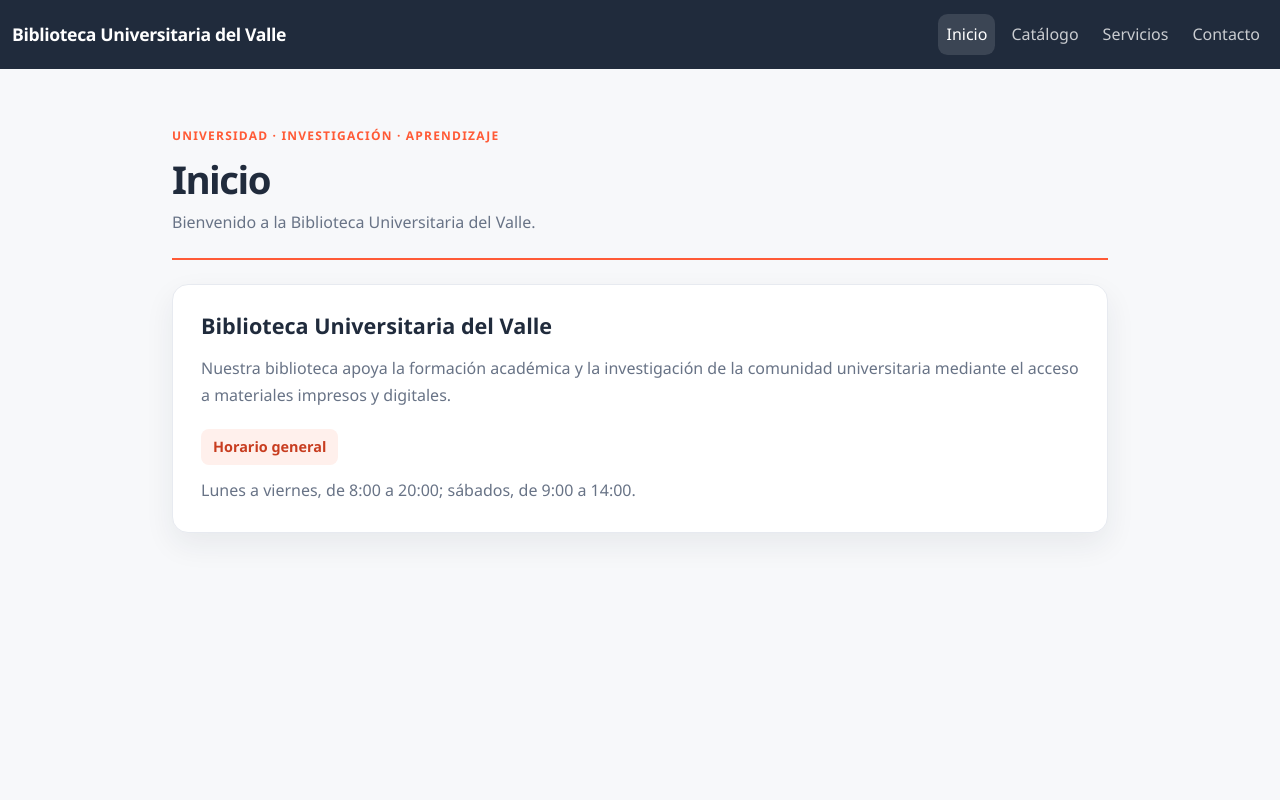
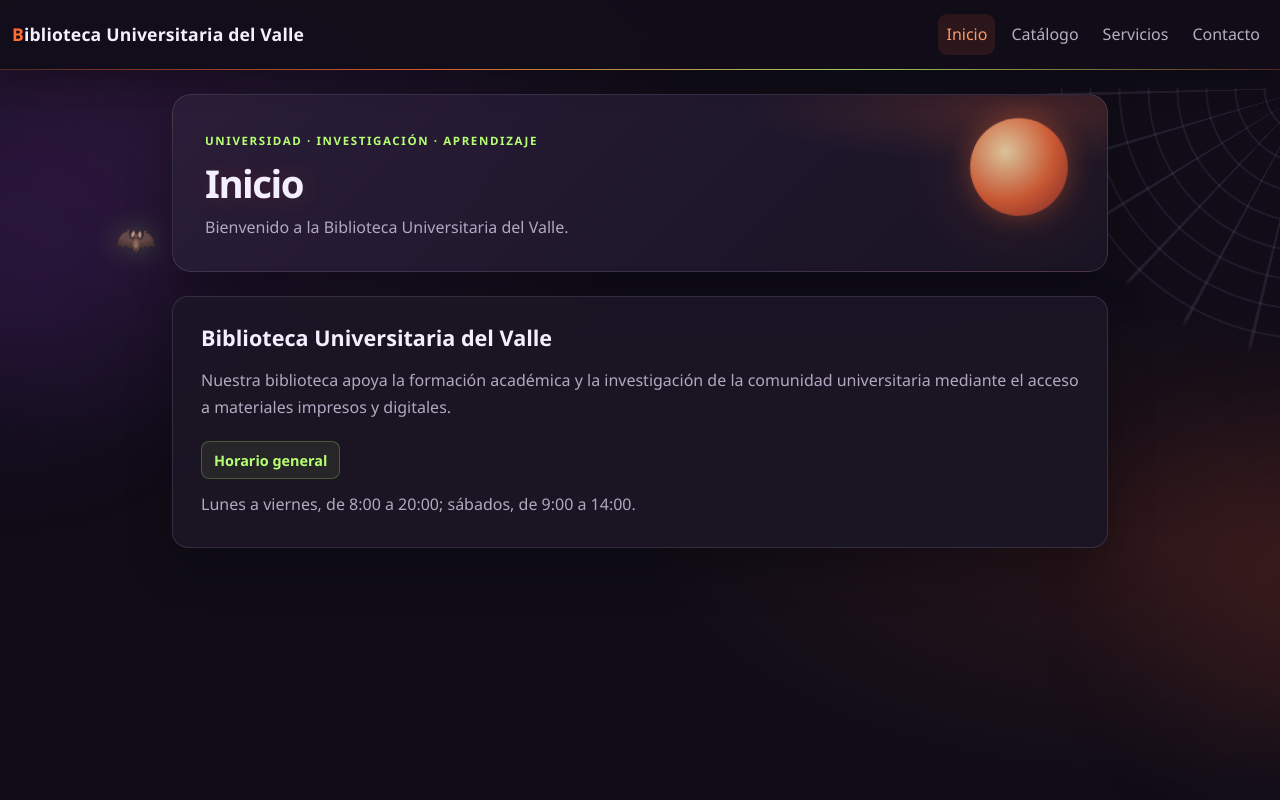
Before and after one commit to 71979leo-cloud/biblioteca_uni, a Flask app: page / in a window 1280 px wide. Run offline with Flask 3, Linux system fonts and the light colour scheme.

Commit message:
aplicacion de estilo 30-10-2026

```diff
--- a/static/css/styles.css
+++ b/static/css/styles.css
@@ -1,73 +1,206 @@
 :root {
-  --background: #f7f8fa;
-  --surface: #ffffff;
-  --primary: #202b3c;
-  --accent: #ff5a36;
-  --text: #263244;
-  --muted: #687386;
-  --border: #e7eaf0;
-  --shadow: 0 12px 30px rgba(32, 43, 60, 0.07);
+  color-scheme: dark;
+  --background: #100d18;
+  --surface: #1b1625;
+  --surface-raised: #241c31;
+  --primary: #f4efff;
+  --accent: #ff6b35;
+  --accent-light: #ff9868;
+  --ghost: #b7ff72;
+  --text: #eee9f6;
+  --muted: #b2a9c1;
+  --border: rgba(210, 190, 239, 0.15);
+  --shadow: 0 18px 45px rgba(0, 0, 0, 0.28);
+}
+
+* {
+  box-sizing: border-box;
 }
 
 body {
+  position: relative;
+  isolation: isolate;
+  min-height: 100vh;
   margin: 0;
+  overflow-x: hidden;
   color: var(--text);
-  background: var(--background);
+  background:
+    radial-gradient(ellipse at 12% 18%, rgba(119, 53, 147, 0.2), transparent 34rem),
+    radial-gradient(ellipse at 90% 68%, rgba(255, 91, 40, 0.1), transparent 32rem),
+    var(--background);
   font-family: "Segoe UI", Tahoma, Geneva, Verdana, sans-serif;
 }
 
+body::before,
+body::after {
+  position: fixed;
+  z-index: -1;
+  width: 18rem;
+  height: 18rem;
+  border-radius: 50%;
+  content: "";
+  filter: blur(85px);
+  opacity: 0.12;
+  pointer-events: none;
+  animation: drift 16s ease-in-out infinite alternate;
+}
+
+body::before {
+  top: 16%;
+  left: -9rem;
+  background: #a53dff;
+}
+
+body::after {
+  right: -9rem;
+  bottom: 4%;
+  background: var(--accent);
+  animation-delay: -8s;
+}
+
 .site-navbar {
+  position: relative;
+  z-index: 2;
   padding: 0.85rem 0;
-  background: var(--primary);
+  border-bottom: 1px solid rgba(255, 107, 53, 0.28);
+  background: rgba(18, 14, 26, 0.92);
+  box-shadow: 0 8px 30px rgba(0, 0, 0, 0.25);
+  backdrop-filter: blur(14px);
+}
+
+.site-navbar::after {
+  position: absolute;
+  right: 0;
+  bottom: -1px;
+  left: 0;
+  height: 1px;
+  background: linear-gradient(90deg, transparent, var(--accent), var(--ghost), transparent);
+  content: "";
+  opacity: 0.75;
 }
 
 .brand-name {
+  color: var(--primary) !important;
   font-size: 1.1rem;
-  letter-spacing: -0.02em;
+  letter-spacing: 0.01em;
+}
+
+.brand-name::first-letter {
+  color: var(--accent);
 }
 
 .navbar-nav .nav-link {
   padding: 0.55rem 0.85rem;
   border-radius: 0.6rem;
-  color: rgba(255, 255, 255, 0.76);
+  color: rgba(244, 239, 255, 0.72);
   font-weight: 500;
-  transition: background-color 0.2s ease, color 0.2s ease;
+  transition: background-color 0.2s ease, color 0.2s ease, transform 0.2s ease;
 }
 
 .navbar-nav .nav-link:hover,
 .navbar-nav .nav-link.active {
-  color: #ffffff;
-  background: rgba(255, 255, 255, 0.12);
+  color: var(--accent-light);
+  background: rgba(255, 107, 53, 0.11);
+}
+
+.navbar-nav .nav-link:hover {
+  transform: translateY(-2px);
 }
 
 .page-shell {
+  position: relative;
   padding-top: 2rem;
 }
 
+.page-shell::before,
+.page-shell::after {
+  position: fixed;
+  z-index: 0;
+  pointer-events: none;
+}
+
+.page-shell::before {
+  top: 5.5rem;
+  right: -2rem;
+  width: 17rem;
+  height: 17rem;
+  background:
+    repeating-conic-gradient(from 0deg at 100% 0%, transparent 0deg 13deg, rgba(210, 190, 239, 0.18) 13.2deg 13.8deg, transparent 14deg 15deg),
+    repeating-radial-gradient(circle at 100% 0%, transparent 0 17px, rgba(210, 190, 239, 0.15) 18px 19px, transparent 20px 29px);
+  content: "";
+  opacity: 0.55;
+  mask-image: radial-gradient(circle at 100% 0%, #000 0 68%, transparent 71%);
+}
+
+.page-shell::after {
+  top: 27%;
+  left: 3%;
+  color: rgba(238, 233, 246, 0.68);
+  content: "🦇";
+  font-size: 2rem;
+  filter: drop-shadow(0 0 12px rgba(183, 255, 114, 0.42));
+  animation: bat-flight 12s ease-in-out infinite;
+}
+
+.page-shell > .row {
+  position: relative;
+  z-index: 1;
+}
+
 .page-header {
-  padding: 1.8rem 0 1.5rem;
-  border-bottom: 2px solid var(--accent);
+  position: relative;
+  overflow: hidden;
+  padding: 2rem;
+  border: 1px solid var(--border);
+  border-radius: 1.2rem;
+  background:
+    radial-gradient(ellipse at 92% 8%, rgba(255, 107, 53, 0.16), transparent 18rem),
+    linear-gradient(135deg, rgba(42, 30, 57, 0.96), rgba(25, 20, 35, 0.96));
+  box-shadow: var(--shadow);
+  animation: rise-in 0.7s both;
+}
+
+.page-header::after {
+  position: absolute;
+  top: 1.5rem;
+  right: 2.5rem;
+  width: 6rem;
+  height: 6rem;
+  border-radius: 50%;
+  background:
+    radial-gradient(circle at 35% 35%, rgba(255, 230, 177, 0.95), rgba(255, 107, 53, 0.86) 55%, rgba(173, 47, 42, 0.72));
+  box-shadow: 0 0 25px rgba(255, 107, 53, 0.38), 0 0 80px rgba(255, 107, 53, 0.18);
+  content: "";
+  pointer-events: none;
+  animation: spectral-pulse 5s ease-in-out infinite;
 }
 
 .eyebrow {
+  position: relative;
+  z-index: 1;
   display: inline-block;
   margin-bottom: 0.7rem;
-  color: var(--accent);
-  font-size: 0.75rem;
+  color: var(--ghost);
+  font-size: 0.72rem;
   font-weight: 700;
-  letter-spacing: 0.1em;
+  letter-spacing: 0.14em;
   text-transform: uppercase;
 }
 
 .page-header h1 {
-  margin-bottom: 0.5rem;
+  position: relative;
+  z-index: 1;
+  margin-bottom: 0.55rem;
   color: var(--primary);
-  font-size: clamp(2rem, 3vw, 2.7rem);
-  font-weight: 750;
+  font-size: clamp(2rem, 3vw, 2.8rem);
+  font-weight: 800;
   letter-spacing: -0.04em;
+  text-shadow: 0 0 24px rgba(255, 107, 53, 0.2);
 }
 
 .page-header .lead {
+  position: relative;
+  z-index: 1;
   color: var(--muted);
   font-size: 1rem;
 }
@@ -76,8 +209,9 @@ body {
   padding: 1.75rem;
   border: 1px solid var(--border);
   border-radius: 1rem;
-  background: var(--surface);
+  background: rgba(27, 22, 37, 0.94);
   box-shadow: var(--shadow);
+  animation: rise-in 0.7s 0.12s both;
 }
 
 .content-panel h2 {
@@ -100,9 +234,10 @@ body {
   display: inline-flex;
   align-items: center;
   padding: 0.45rem 0.75rem;
+  border: 1px solid rgba(183, 255, 114, 0.24);
   border-radius: 0.5rem;
-  background: #fff0ec;
-  color: #c83d20;
+  background: rgba(183, 255, 114, 0.08);
+  color: var(--ghost);
   font-size: 0.9rem;
   font-weight: 700;
 }
```
Also changed, not shown: other parts of static/css/styles.css (+99 -4 lines).
